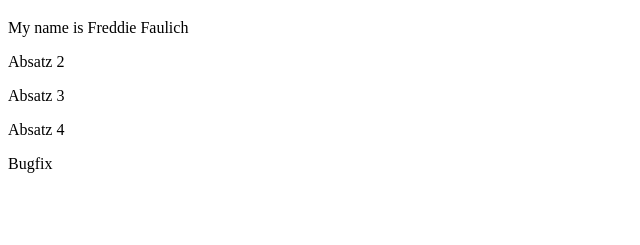
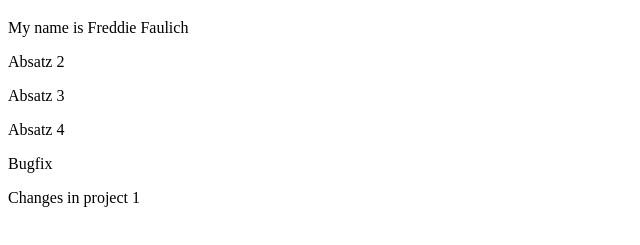
Before and after one commit to janared2102/TestAPL, a plain HTML site: page index.html in a window 1280 px wide. Shown: the part 61-306 px from the top of the page, without its empty margins (0-640 px from the left). Drawn offline with Linux system fonts and the light colour scheme.

Commit message:
changes. check in

```diff
--- a/index.html
+++ b/index.html
@@ -11,5 +11,6 @@
 <p>Absatz 3</p>
 <p>Absatz 4</p>
 <p>Bugfix</p>
+<p>Changes in project 1</p>
 </body>
 </html>
```
